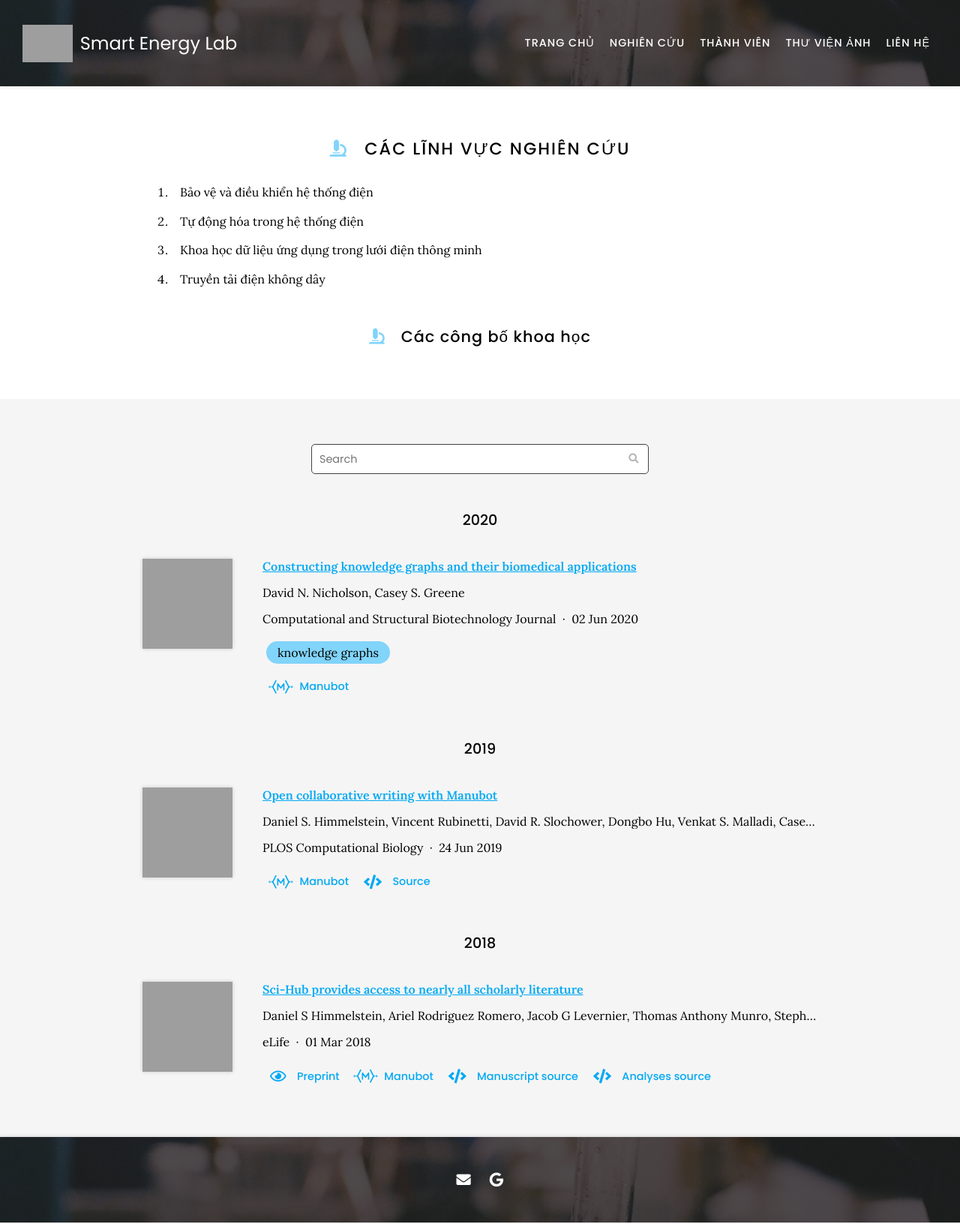
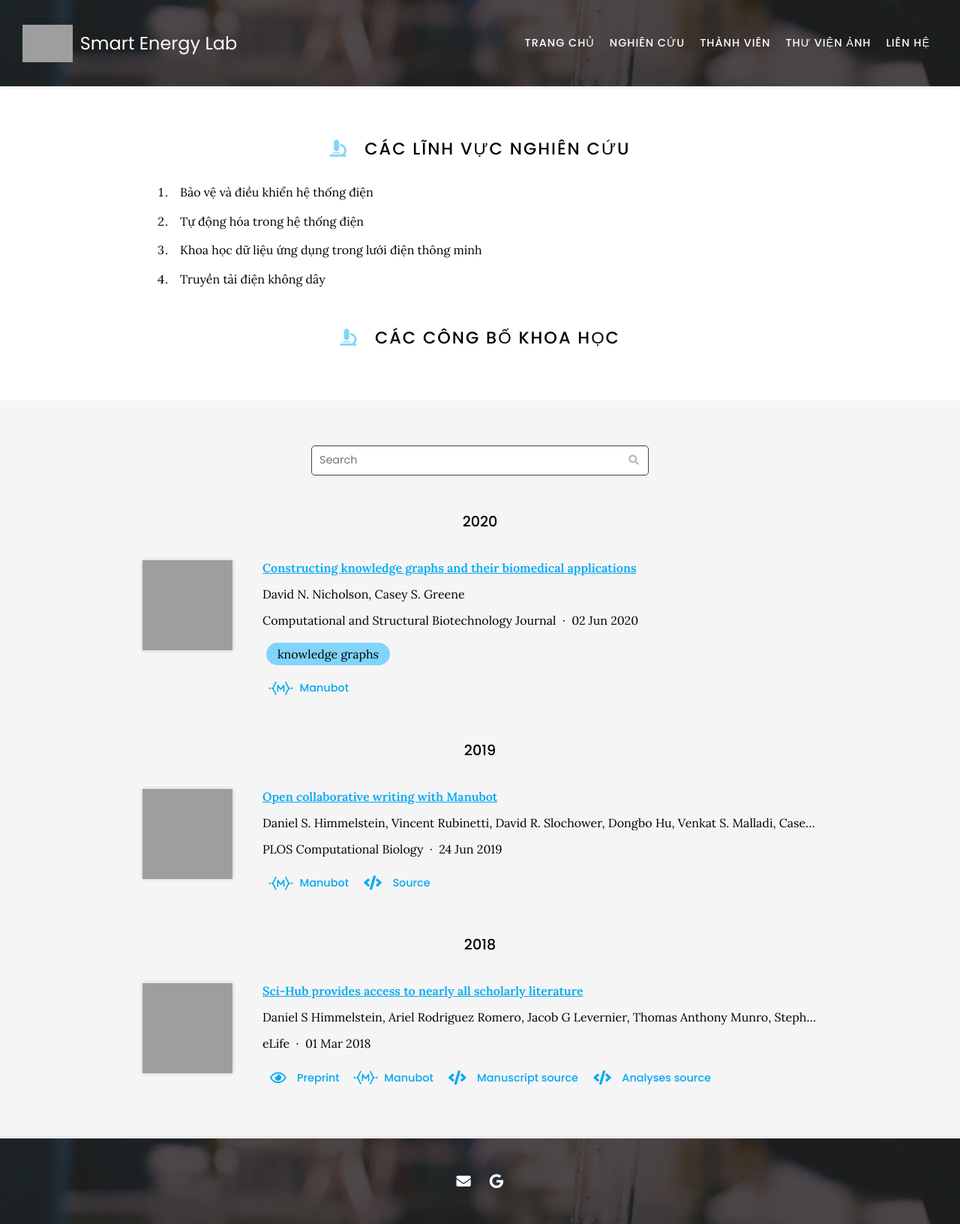
Before and after one commit to selabhust/home, a Jekyll site: the page built from research/index.md, in a window 1280 px wide. Shown: the whole page at 75% size. Built offline with Jekyll 4.4.1, drawn with Linux system fonts in a browser that asks for light colours; nearby versions of some CDN libraries; grey boxes are pictures that could not be loaded.

Commit message:
Update index.md

```diff
--- a/research/index.md
+++ b/research/index.md
@@ -15,7 +15,7 @@ nav:
 
 4. Truyền tải điện không dây
 
-## <i class="fas fa-microscope"></i>Các công bố khoa học
+# <i class="fas fa-microscope"></i>Các công bố khoa học
 
 {% include section.html %}
 
```
